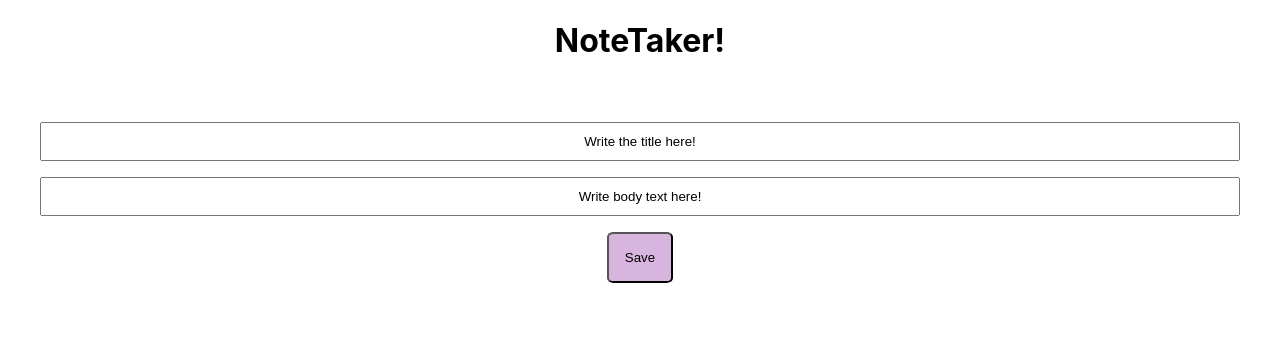
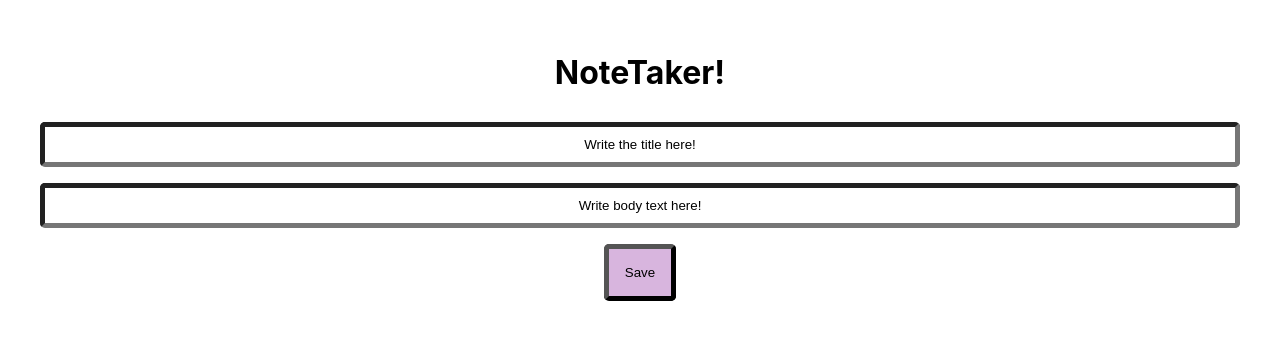
Before and after one commit to 2gaudy/NoteTakerv2, a React (Create React App) app: page / in a window 1280 px wide. Shown: the top 340 px of the page. Built offline with nearby package versions, Linux system fonts and the light colour scheme.

Commit message:
minor changes

```diff
--- a/src/App.css
+++ b/src/App.css
@@ -6,11 +6,6 @@
   margin-bottom: 0;
 }
 
-.title-input {
-  text-align: center;
-  margin: 0.5rem;
-  padding: 10px;
-}
 
 .input-section{
   padding: 2rem;
@@ -20,20 +15,33 @@
 
 }
 
+.title-input {
+  text-align: center;
+  margin: 0.5rem;
+  padding: 10px;
+  border-width: 5px;
+  border-radius: 5px;
+}
 
 .input-text{
   margin: 0.5rem;
   padding: 10px;
   text-align: center;
+  border-width: 5px;
+  border-radius: 5px;
+
+
 }
 
 .input-button{
   margin: 0.5rem;
   background-color: #d8b5de;
-  border-radius: 10%;
+  border-width: 5px;
+  border-radius: 5px;
   padding: 1rem;
   max-width: 5rem;
   align-self: center;
+
 }
 
 .notes-section {
@@ -53,7 +61,7 @@
 
   display: flex;
   background-color: #f9f1bf;
-  margin: 0.2rem 0.5rem;
+  margin: 1rem;
   border-radius: 5%;
   padding: 3rem;
   height: fit-content;
@@ -66,7 +74,18 @@
   flex-direction: column;
   align-items: center;
   justify-content: center;
+  border-width: 10px;
+  border-color: black;
 
+}
+
+.note:hover{
+  box-shadow: 0px -2px 41px 0px rgba(0,0,0,0.75);
+-webkit-box-shadow: 0px -2px 41px 0px rgba(0,0,0,0.75);
+-moz-box-shadow: 0px -2px 41px 0px rgba(0,0,0,0.75);
+
+  transform: scale(1);
+  transition: 0.5s;
 }
 
 .note-title{
--- a/src/App.js
+++ b/src/App.js
@@ -9,11 +9,15 @@ function App() {
   return (
     <div className="App">
 
+
+{/* Input Text Section */}
+
+      <div className="input-section">
+
       <div className="title">
           <h1>NoteTaker!</h1>
       </div>
-
-      <div className="input-section">
+{/* Input Title Text Box */}
 
         <input className="title-input"
           type="text"
@@ -55,6 +59,7 @@ function App() {
       <div className='notes-section'>
 
 {/* Display Notes */}
+
       {notes.map((note) => (
         <div className='note'>
           <h3 className='note-title'>{note[0]}</h3>
```
